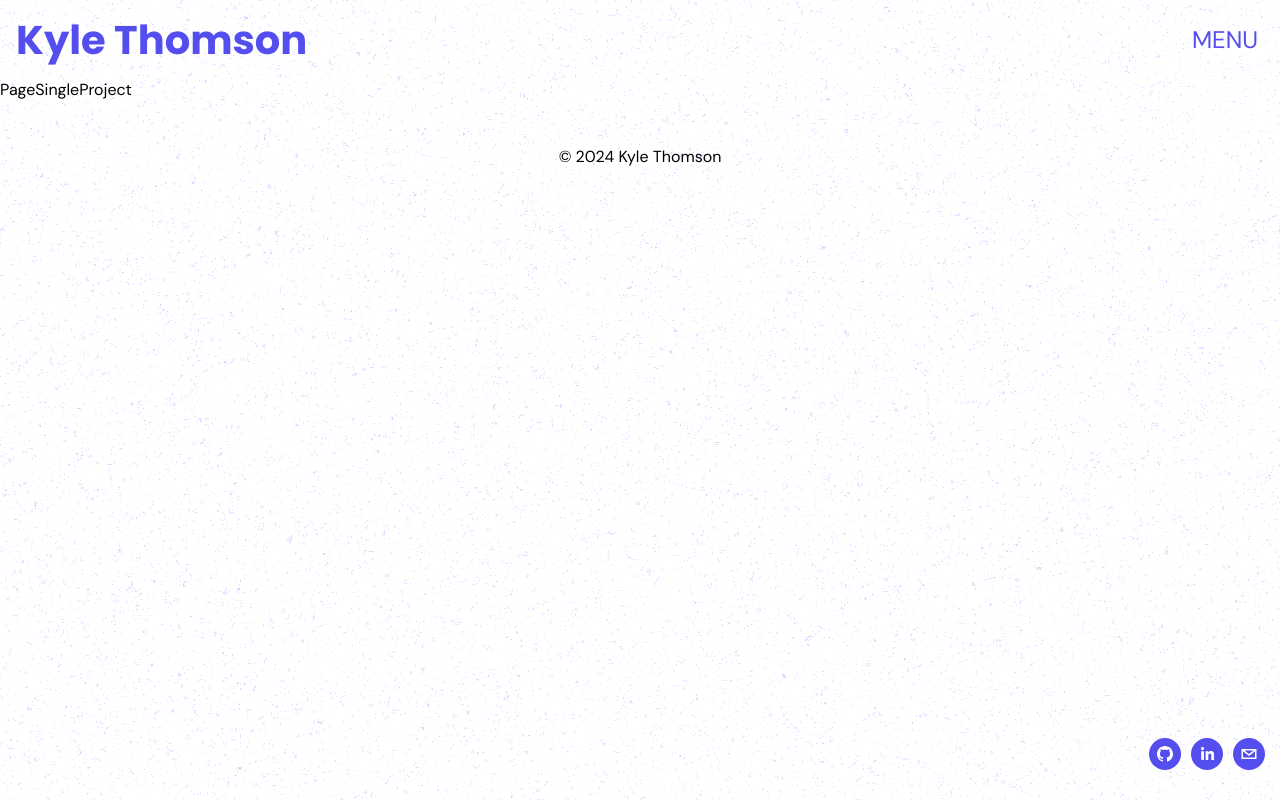
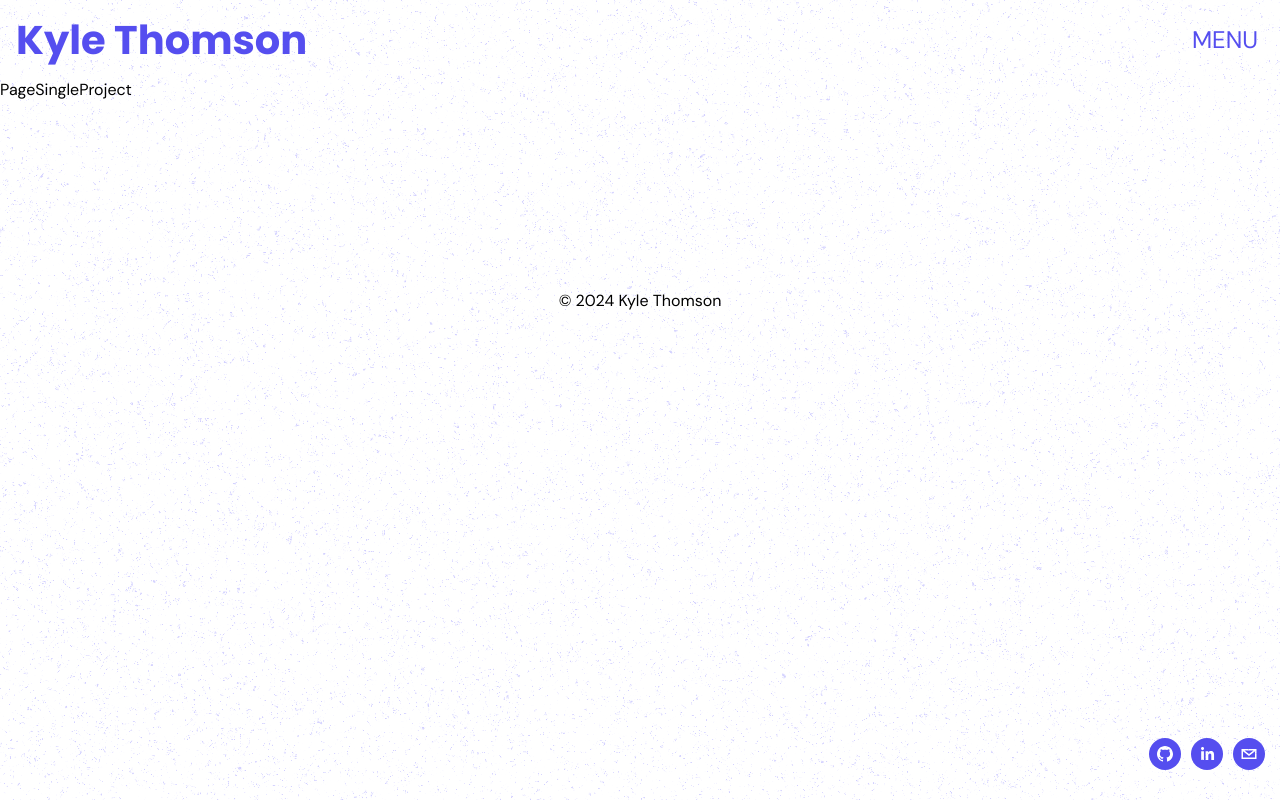
Before and after one commit to KyleThomsonn/portfolio, a React (Vite) app: page /project in a window 1280 px wide. Built offline with nearby package versions, Linux system fonts and the light colour scheme.

Commit message:
added margin to footer

```diff
--- a/src/styles/components/_footer.scss
+++ b/src/styles/components/_footer.scss
@@ -1,5 +1,5 @@
 footer {
-    margin: 3rem 1rem 1rem ;
+    margin: 12rem 1rem 1rem ;
     text-align: center;
     .social-icon {
         margin: 1.25rem .3125rem;
```
